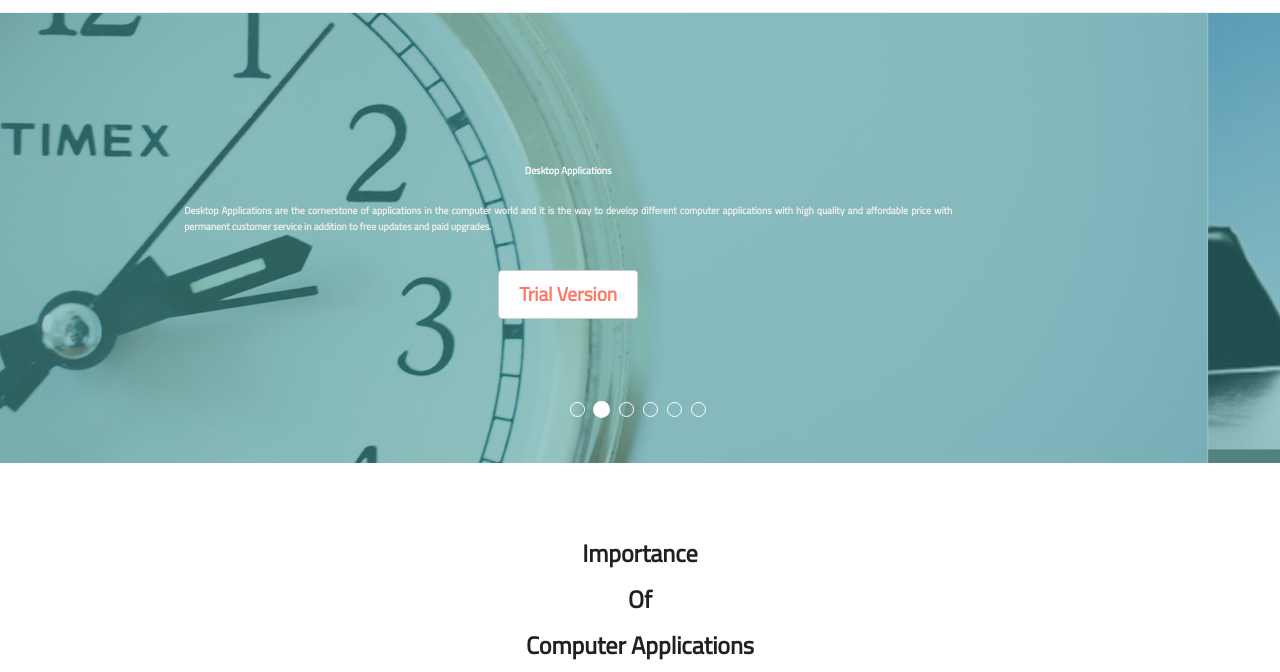
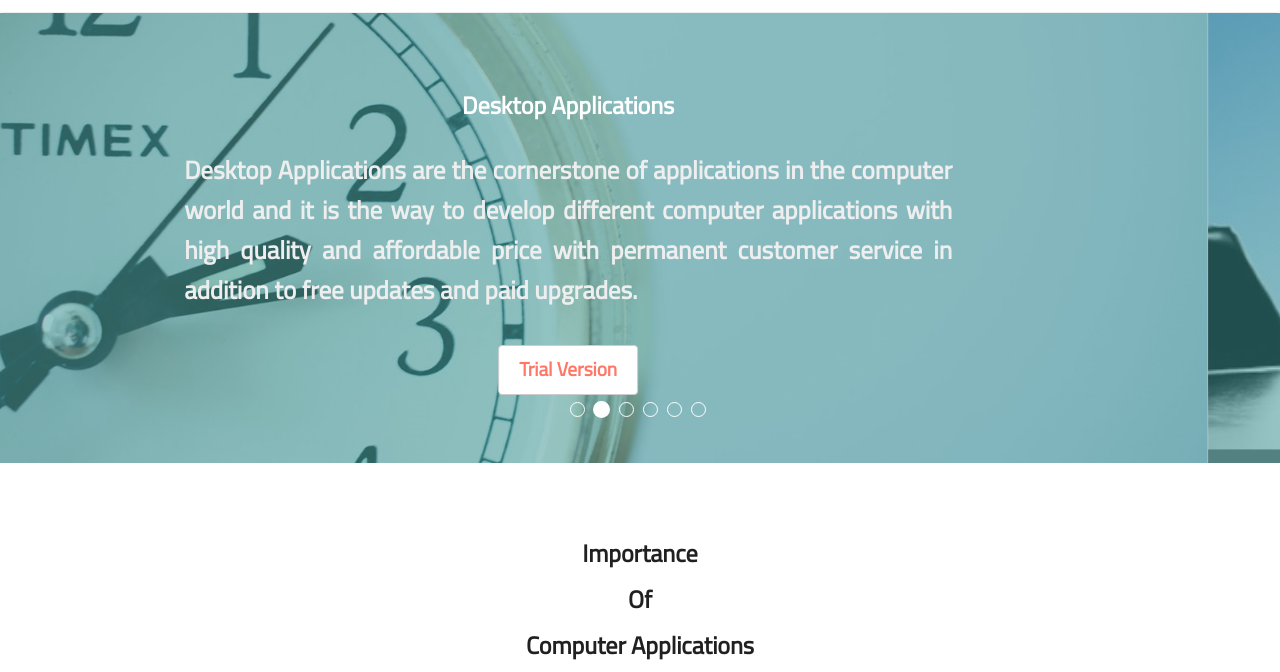
Before and after one commit to Caafimaad10/web, a plain HTML site: page index.html in a window 1280 px wide. Shown: the part 99-771 px from the top of the page. Drawn offline with Linux system fonts and the light colour scheme.

Commit message:
sasa
assas

```diff
--- a/encss/style.css
+++ b/encss/style.css
@@ -717,8 +717,7 @@ hr{
 
 @media only screen and (min-width: 992px) {
   .ibrahim {text-align: justify;}
- .overlay .title1{font-size:70%;}
-  .overlay .title2{font-size: 70%;}
+
 }
 
 @media only screen and (max-width: 1200px) {
```
